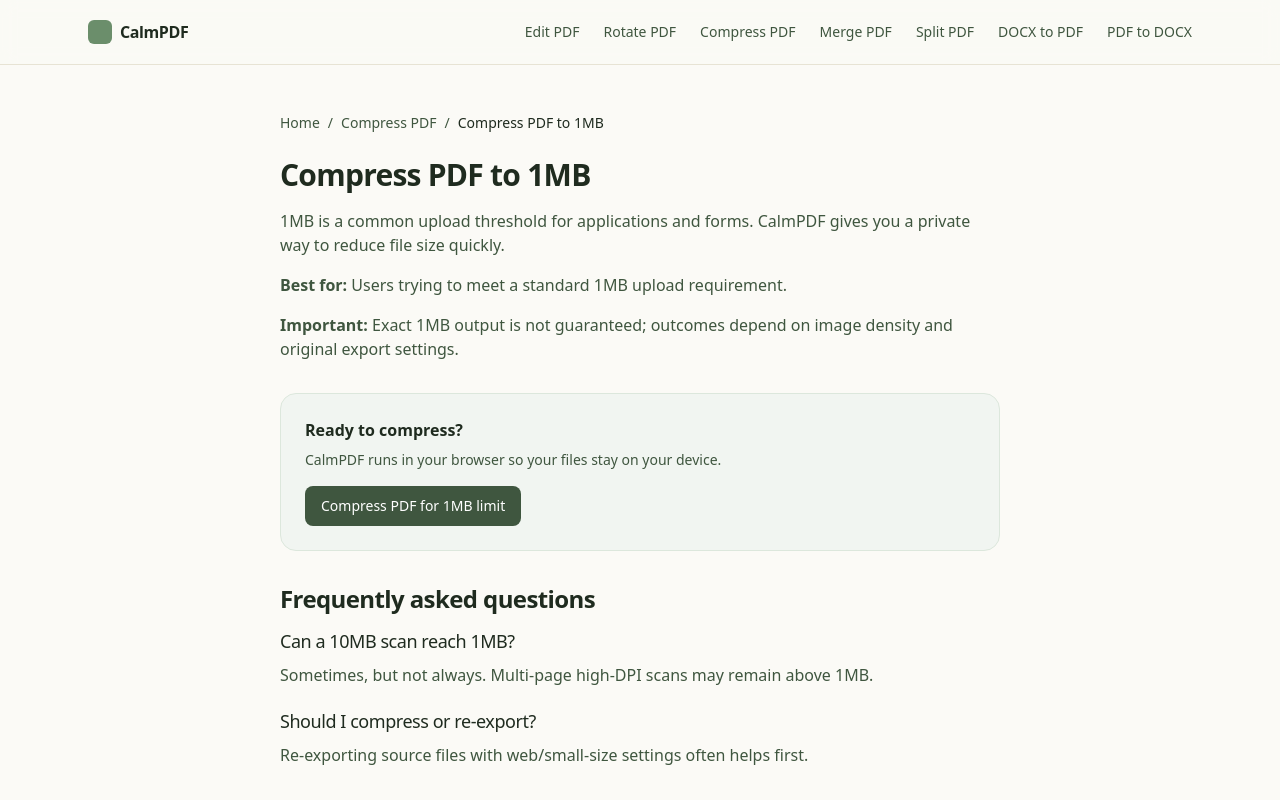
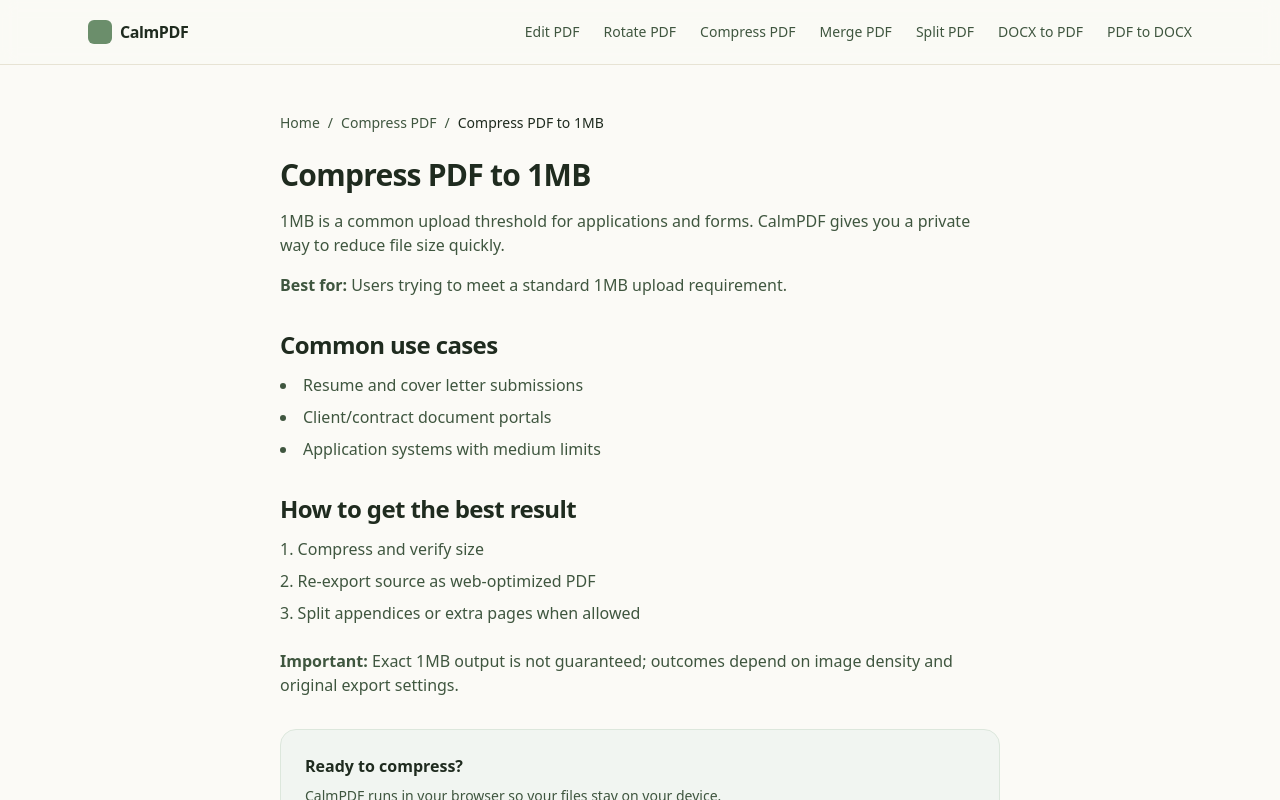
Before and after one commit to lorenzo-gu/calmpdf, a Next.js app: page /compress-pdf-to-1mb in a window 1280 px wide. Shown: the top 800 px of the page. Built offline with nearby package versions, Linux system fonts and the light colour scheme.

Commit message:
Refine programmatic page registry content sections

```diff
--- a/src/components/ProgrammaticLandingPage.tsx
+++ b/src/components/ProgrammaticLandingPage.tsx
@@ -15,6 +15,21 @@ export function ProgrammaticLandingPage({ page }: { page: ProgrammaticPage }) {
       <h1 className="text-3xl font-semibold tracking-tight mb-4">{page.h1}</h1>
       <p className="text-sage-700 mb-4">{page.introCopy}</p>
       <p className="text-sage-700 mb-4"><strong>Best for:</strong> {page.targetIntent}</p>
+
+      <h2 className="text-2xl font-semibold mt-8 mb-3">Common use cases</h2>
+      <ul className="list-disc list-inside space-y-2 text-sage-700 mb-6">
+        {page.useCases.map((item) => (
+          <li key={item}>{item}</li>
+        ))}
+      </ul>
+
+      <h2 className="text-2xl font-semibold mt-8 mb-3">How to get the best result</h2>
+      <ol className="list-decimal list-inside space-y-2 text-sage-700 mb-6">
+        {page.practicalSteps.map((step) => (
+          <li key={step}>{step}</li>
+        ))}
+      </ol>
+
       <p className="text-sage-700 mb-6"><strong>Important:</strong> {page.limitationNote}</p>
 
       <div className="rounded-2xl border border-sage-100 bg-sage-50 p-6 my-8">
--- a/src/content/programmatic-pages.ts
+++ b/src/content/programmatic-pages.ts
@@ -13,6 +13,8 @@ export type ProgrammaticPage = {
   metaDescription: string;
   introCopy: string;
   targetIntent: string;
+  useCases: string[];
+  practicalSteps: string[];
   limitationNote: string;
   ctaLabel: string;
   ctaHref: "/compress-pdf";
@@ -32,6 +34,8 @@ export const PROGRAMMATIC_PAGES: ProgrammaticPage[] = [
     metaDescription: "Try to reduce your PDF below 100KB with private browser-only compression. Learn what files can realistically hit 100KB and what to do if they cannot.",
     introCopy: "Need a strict 100KB upload? This is common on government and admissions forms. Use CalmPDF to reduce file size directly in your browser.",
     targetIntent: "Users trying to satisfy strict form limits (100KB) for resumes, IDs, and official submissions.",
+    useCases: ["Government and visa portals", "University admissions uploads", "Job applications with strict attachment caps"],
+    practicalSteps: ["Compress once in CalmPDF and check final file size", "If still above limit, re-export source file with smallest-size settings", "For scanned pages, lower DPI and remove unnecessary pages"],
     limitationNote: "Exact 100KB output is not guaranteed. Image-heavy scans may stay above target even after compression.",
     ctaLabel: "Compress PDF to the smallest size",
     ctaHref: "/compress-pdf",
@@ -52,6 +56,8 @@ export const PROGRAMMATIC_PAGES: ProgrammaticPage[] = [
     metaDescription: "Need your PDF under 200KB? Compress in your browser and learn realistic expectations for scans, photos, and text-based documents.",
     introCopy: "A 200KB cap is common in KYC, application, and exam portals. CalmPDF helps you reduce size privately, with no upload.",
     targetIntent: "Users targeting a 200KB hard limit for online forms and verification systems.",
+    useCases: ["KYC/banking upload forms", "Scholarship and exam portals", "HR onboarding workflows"],
+    practicalSteps: ["Start with browser compression", "If needed, re-scan at 150-200 DPI", "Split long scanned PDFs and submit only required pages"],
     limitationNote: "Exact 200KB output is not guaranteed, especially for multi-page scanned PDFs.",
     ctaLabel: "Compress PDF for 200KB targets",
     ctaHref: "/compress-pdf",
@@ -72,6 +78,8 @@ export const PROGRAMMATIC_PAGES: ProgrammaticPage[] = [
     metaDescription: "Reduce a PDF toward 500KB using private in-browser compression. Great for upload forms and lightweight document sharing.",
     introCopy: "500KB is a practical target for many uploads. Use CalmPDF to shrink PDFs quickly while keeping workflow private.",
     targetIntent: "Users aiming for a moderate size cap that balances quality and compatibility.",
+    useCases: ["General online forms", "School and healthcare portals", "Lightweight document sharing"],
+    practicalSteps: ["Run one compression pass", "Check if visuals remain acceptable", "If still large, reduce image dimensions in source and compress again"],
     limitationNote: "Exact 500KB output is not guaranteed. Heavily visual PDFs may remain larger.",
     ctaLabel: "Compress PDF now",
     ctaHref: "/compress-pdf",
@@ -92,6 +100,8 @@ export const PROGRAMMATIC_PAGES: ProgrammaticPage[] = [
     metaDescription: "Need a PDF under 1MB? Use CalmPDF in your browser and see what impacts whether image-heavy files can hit the target.",
     introCopy: "1MB is a common upload threshold for applications and forms. CalmPDF gives you a private way to reduce file size quickly.",
     targetIntent: "Users trying to meet a standard 1MB upload requirement.",
+    useCases: ["Resume and cover letter submissions", "Client/contract document portals", "Application systems with medium limits"],
+    practicalSteps: ["Compress and verify size", "Re-export source as web-optimized PDF", "Split appendices or extra pages when allowed"],
     limitationNote: "Exact 1MB output is not guaranteed; outcomes depend on image density and original export settings.",
     ctaLabel: "Compress PDF for 1MB limit",
     ctaHref: "/compress-pdf",
@@ -112,6 +122,8 @@ export const PROGRAMMATIC_PAGES: ProgrammaticPage[] = [
     metaDescription: "Bring large PDFs closer to 2MB for job portals, school systems, and support forms using browser-only compression.",
     introCopy: "2MB is one of the most common document caps online. CalmPDF helps you reduce PDFs in-browser with no account required.",
     targetIntent: "Users with 2MB submission caps that still need readable output.",
+    useCases: ["ATS and recruiting systems", "School and support ticket uploads", "Government filing forms"],
+    practicalSteps: ["Compress first to preserve readability", "Reduce page count where permitted", "For scans, lower DPI before exporting"],
     limitationNote: "Exact 2MB output is not guaranteed for large scans or image-rich portfolios.",
     ctaLabel: "Compress PDF for 2MB uploads",
     ctaHref: "/compress-pdf",
@@ -132,6 +144,8 @@ export const PROGRAMMATIC_PAGES: ProgrammaticPage[] = [
     metaDescription: "Make oversized PDFs easier to email by reducing file size in your browser. See realistic size goals for major inbox providers.",
     introCopy: "If your attachment is too large for Gmail, Outlook, or work email, reduce your PDF before sending using CalmPDF.",
     targetIntent: "Users who need smaller attachments to pass email limits.",
+    useCases: ["Gmail/Outlook attachment issues", "Corporate inbox restrictions", "Sending contracts and signed forms"],
+    practicalSteps: ["Compress before attaching", "Aim under 10MB, or 5MB for stricter inboxes", "If still too large, split file or send cloud link"],
     limitationNote: "Exact target sizes are not guaranteed. Very image-heavy PDFs may still exceed strict inbox limits.",
     ctaLabel: "Compress PDF before sending",
     ctaHref: "/compress-pdf",
```
